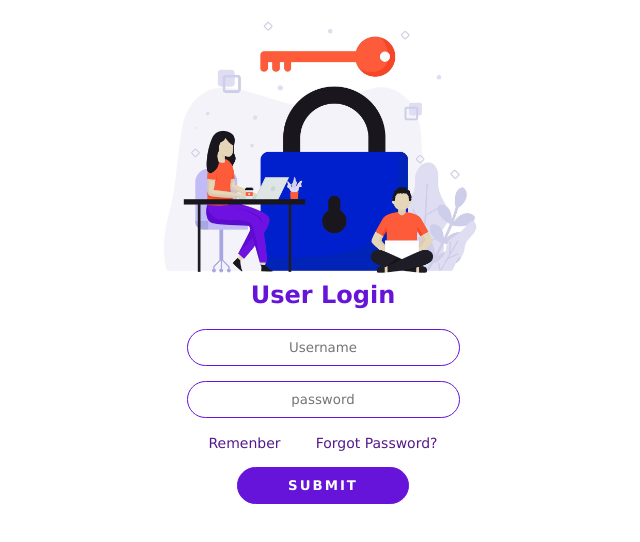
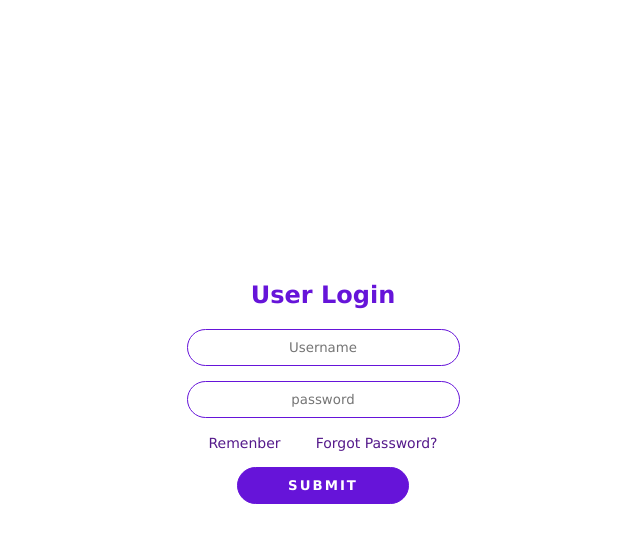
Before and after one commit to medeirosluan/teladelogin3, a plain HTML site: page index.html in a window 1280 px wide. Shown: the whole page, without its empty margins (317-957 px from the left). Drawn offline with Linux system fonts and the light colour scheme.

Commit message:
Update style.css

```diff
--- a/css/style.css
+++ b/css/style.css
@@ -10,10 +10,6 @@
     align-items: center;
     justify-content: center;
     height: 100vh;
-    background-image: url(../img/Captura\ de\ tela\ 2023-09-24\ 102802.png);
-    background-repeat: no-repeat;
-    background-position-x: center;
-
 }
 
 .form{
@@ -36,10 +32,12 @@
     outline: none;
     border: 1px solid #6614D9;
     margin-bottom: 15px;
+
 }
 
 ::placeholder{
     text-align: center;
+
 }
 div a{
     margin: 15px;
```
